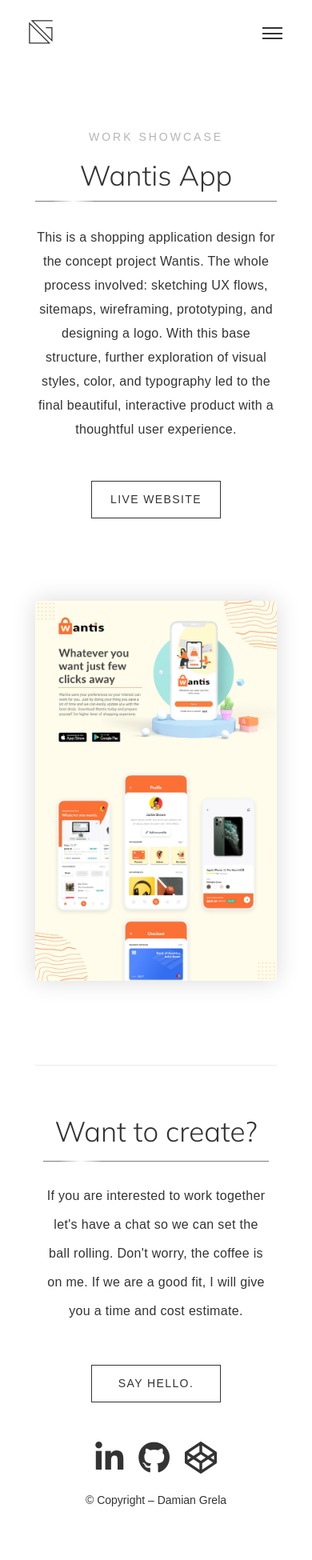
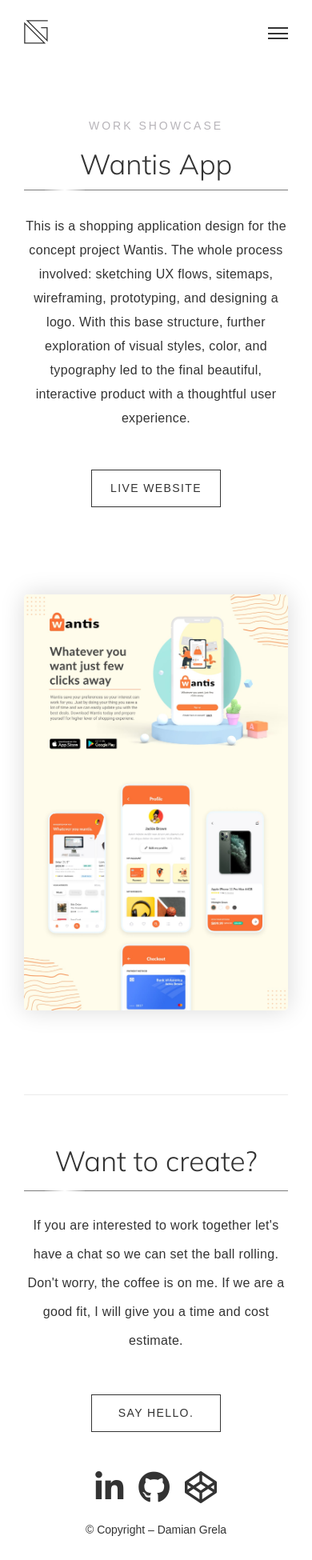
Before and after one commit to damnge/damgrela, a plain HTML site: page wantis.html in a window 390 px wide. Shown: the whole page at 80% size. Before the commit the page ends 1917 px from the top, so only its background shows below. Drawn offline with nearby package versions, Linux system fonts and the light colour scheme; a web font is replaced by a local one.

Commit message:
responsive

```diff
--- a/css/main.scss
+++ b/css/main.scss
@@ -88,13 +88,14 @@
         background: white;
         height: 100vh;
         width: 100vw;
-        top:0;
+        top:-25px;
         position: fixed;
         z-index: 10;
         display: flex;
         flex-direction: column;
         justify-content: center;
         align-items: center;
+        align-content: center;
         color: #333;
       }
 
@@ -507,7 +508,7 @@
            #page-section {
             margin-right: 24px;
             margin-left: 24px;
-            padding: 60px;
+            padding: 40px;
            }
 
            .headline-container {
@@ -1057,7 +1058,7 @@
         #call-to-action {
             margin-right: 24px;
             margin-left: 24px;
-            padding: 50px 60px 24px;
+            padding: 50px 40px 24px;
         }
 
         .footer-title {
@@ -1533,8 +1534,8 @@
     #nav-bar {
         margin: 0;
         padding-top: 25px;
-        padding-right: 36px;
-        padding-left: 36px;
+        padding-right: 30px;
+        padding-left: 30px;
         position: fixed;
         background-color: white;
         max-height: 65px;
@@ -1553,13 +1554,13 @@
     }
 #hero-section {
     min-height: auto;
-    padding: 16px;
+    padding: 30px;
 }
 
 .hero-container {
     padding-top: 120px;
-    padding-right: 20px;
-    padding-left: 20px;
+    padding-right: 0px;
+    padding-left: 0px;
 }
 
 .headline-container, .my-description {
@@ -1574,11 +1575,18 @@
     font-size:40px;
 }
 
-
-#page-section {
-    padding-right: 20px;
-    padding-left: 20px;
-}
+input + label {
+    right: 30px;
+
+}
+
+
+#page-section, #call-to-action {
+    padding-right: 30px;
+    padding-left: 30px;
+    margin: 0;
+}
+
 #wantis-splash {
     max-width: 290px;
     margin-left:0px;
@@ -1590,33 +1598,13 @@
     margin-bottom:25px;
     max-width: 150px;
 }
+.copyright{
+    padding:0;
+}
 
 }
 
 @media screen and (max-width: 360px){
-
-    #nav-bar {
-        padding-left: 25px;
-        padding-right: 25px;
-    }
-
-    input + label {
-        right: 25px;
-
-    }
-    #hero-section {
-        padding: 0;
-    }
-    .hero-container {
-        padding-left: 25px;
-        padding-left: 25px;
-    }
-    #page-section, #call-to-action {
-        padding-right: 25px;
-        padding-left: 25px;
-        margin: 0;
-    }
-
 
 
     .sub-title {
--- a/css/project.scss
+++ b/css/project.scss
@@ -122,15 +122,30 @@
 }
 }
 
-@media screen and (max-width: 479px){
-    .header {
+@media screen and (max-width: 500px){
+
+    #nav-bar {
+        padding-right:30px;
+        padding-left:30px;
+    }
+    #header-section {
         min-height: auto;
-        padding: 16px;
+        padding: 30px;
     }
+
     .header-container {
-    padding-top: 120px;
-    padding-right: 20px;
-    padding-left: 20px;
+    padding-top: 100px;
+    padding-right: 0px;
+    padding-left: 0px;
+}
+#page-section {
+    margin: 0;
+    padding-right:30px;
+    padding-right:30px;
+}
+#call-to-action {
+    padding: 30px;
+    margin: 0;
 }
  .main-title {
      font-size: 35px;
```
Also changed, not shown: css/main.css, css/project.css, 2 other files.
